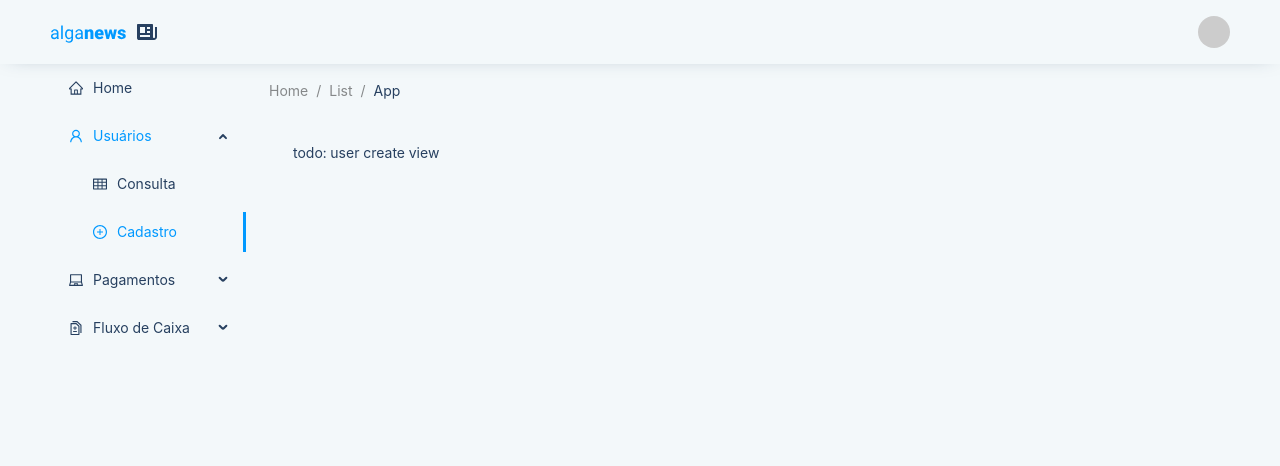
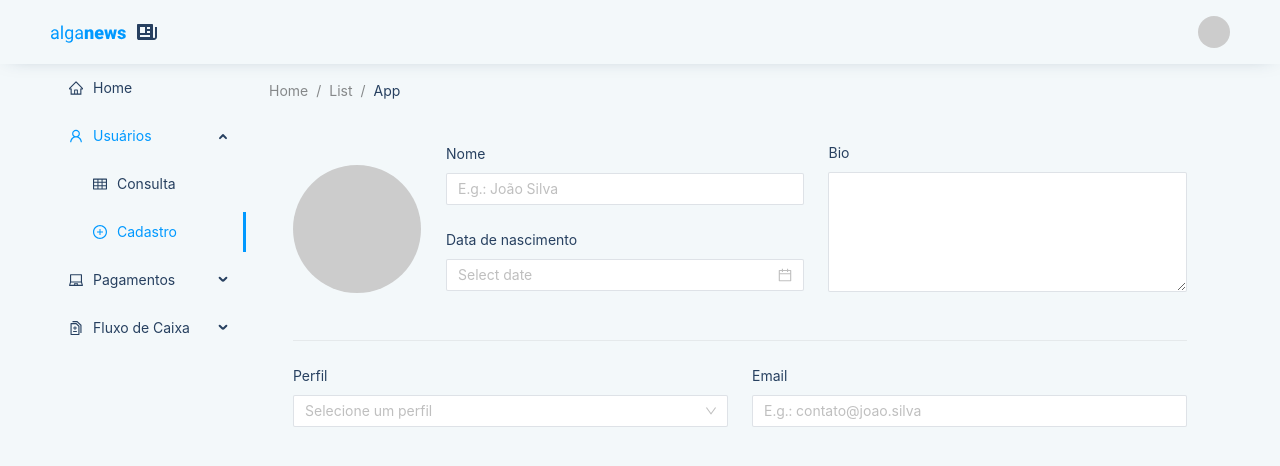
Before and after one commit to antoniotnn/alganews-admin, a React (Create React App) app: page /usuarios/cadastro in a window 1280 px wide. Shown: the top 466 px of the page. Built offline with nearby package versions, Linux system fonts and the light colour scheme.

Commit message:
Starting the UserForm

```diff
--- /dev/null
+++ b/src/app/features/UserForm.tsx
@@ -0,0 +1,46 @@
+import {Avatar, Col, DatePicker, Divider, Form, Input, Row, Select} from "antd";
+
+export default function UserForm() {
+    return (
+        <Form layout={'vertical'}>
+            <Row gutter={24} align={'middle'}>
+                <Col lg={4}>
+                    <Avatar size={128}/>
+                </Col>
+                <Col lg={10}>
+                    <Form.Item label={'Nome'}>
+                        <Input placeholder={'E.g.: João Silva'}/>
+                    </Form.Item>
+                    <Form.Item label={'Data de nascimento'}>
+                        <DatePicker
+                            style={{ width: '100%'}}
+                            format={'DD/MM/YYYY'}
+                        />
+                    </Form.Item>
+                </Col>
+                <Col lg={10}>
+                    <Form.Item label={'Bio'}>
+                        <Input.TextArea rows={5}/>
+                    </Form.Item>
+                </Col>
+                <Col xs={24}>
+                    <Divider />
+                </Col>
+                <Col lg={12}>
+                    <Form.Item label={'Perfil'}>
+                        <Select placeholder={'Selecione um perfil'}>
+                            <Select.Option value={'EDITOR'}>Editor</Select.Option>
+                            <Select.Option value={'ASSISTANT'}>Assistente</Select.Option>
+                            <Select.Option value={'MANAGER'}>Gerente</Select.Option>
+                        </Select>
+                    </Form.Item>
+                </Col>
+                <Col lg={12}>
+                    <Form.Item label={'Email'}>
+                        <Input type='email' placeholder={'E.g.: contato@joao.silva'} />
+                    </Form.Item>
+                </Col>
+            </Row>
+        </Form>
+    );
+}
--- a/src/app/views/UserCreate.view.tsx
+++ b/src/app/views/UserCreate.view.tsx
@@ -1,3 +1,9 @@
+import UserForm from "../features/UserForm";
+
 export default function UserCreateView() {
-    return <div>todo: user create view</div>;
+    return (
+        <>
+            <UserForm />
+        </>
+    );
 }
```
